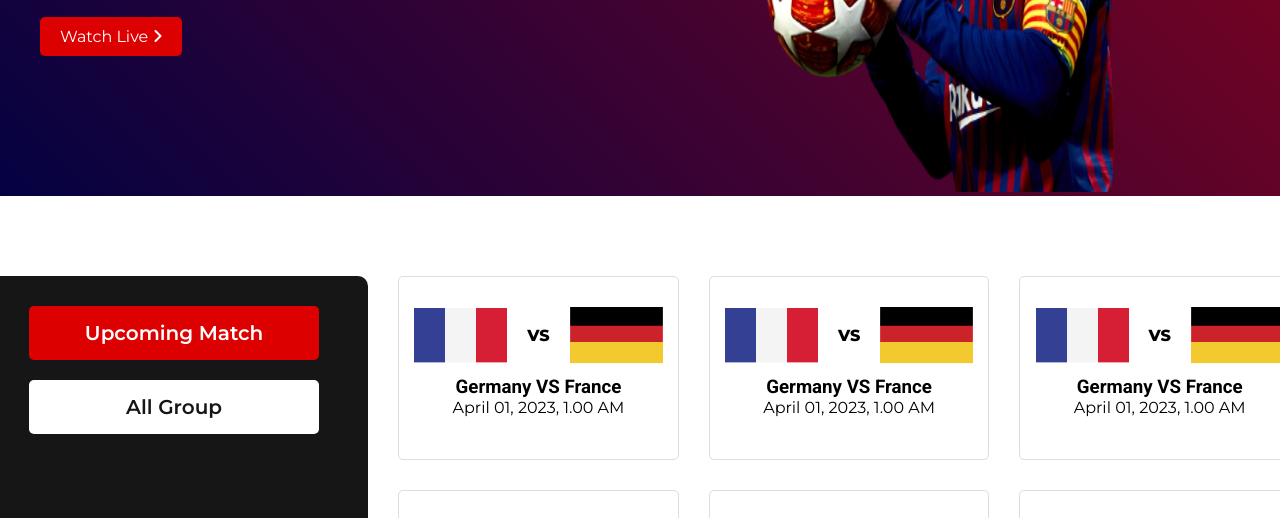
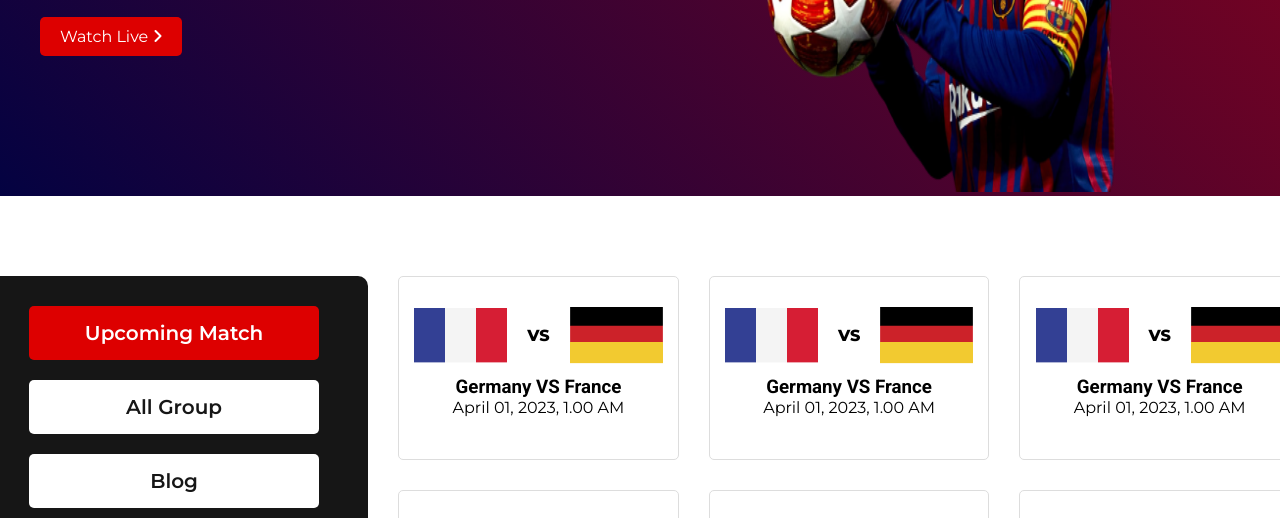
Before and after one commit to developer-mahin/world-cup, a plain HTML site: page index-fixture.html in a window 1280 px wide. Shown: the part 414-932 px from the top of the page. Drawn offline with Linux system fonts and the light colour scheme.

Commit message:
final responsive

```diff
--- a/css/fixture.css
+++ b/css/fixture.css
@@ -3,6 +3,6 @@
     color: #fff;
 }
 a.blog-page {
-    background: transparent;
+    background: #fff;
     color: #161616;
 }
```
